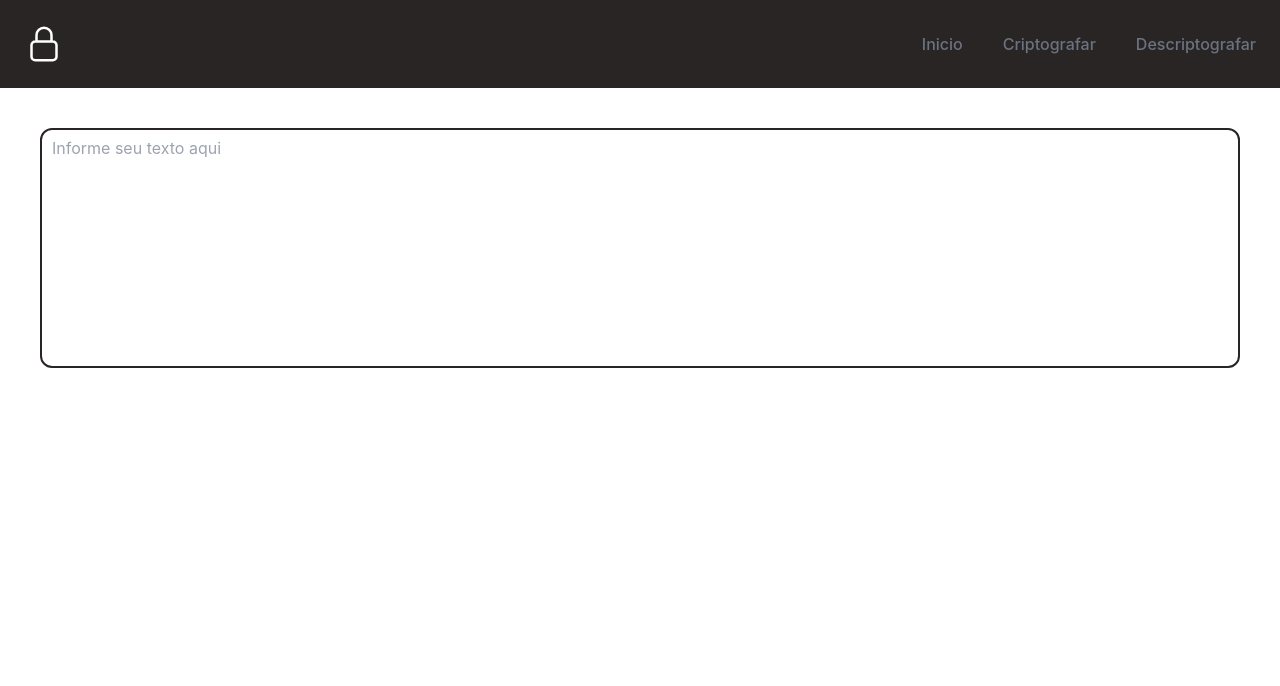
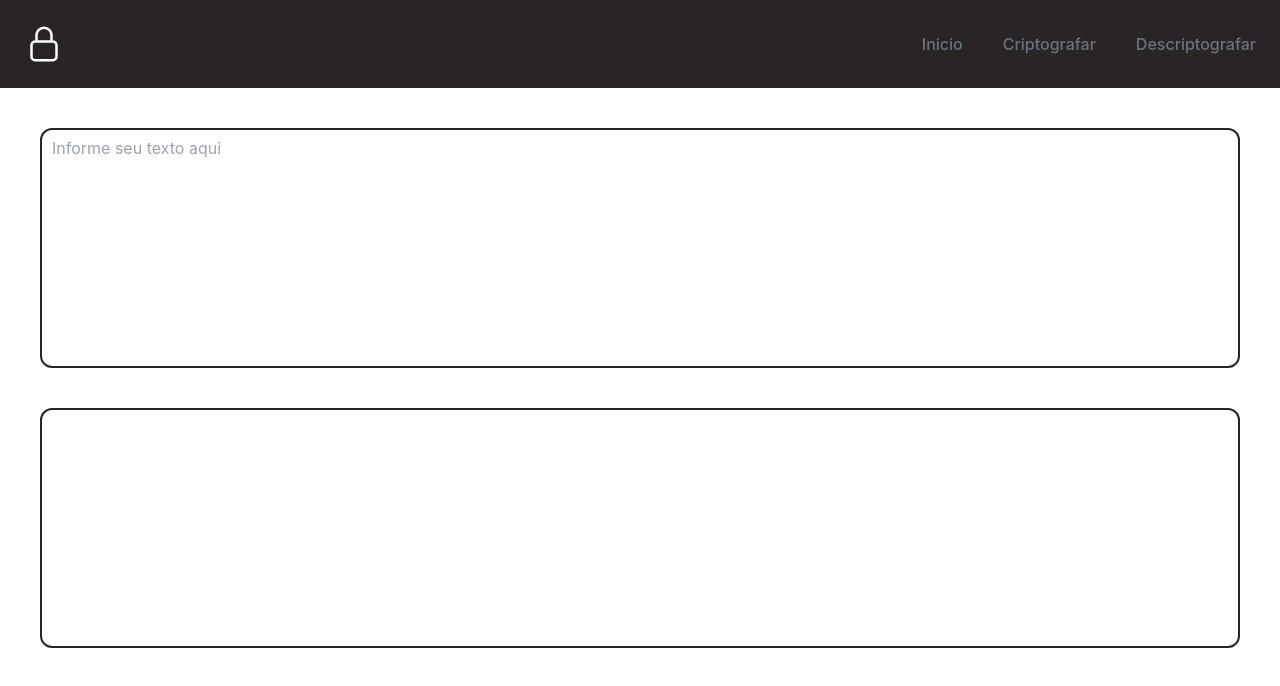
Before and after one commit to PedroLuisBrilhadori/application-RSAcryptography, a Next.js app: page /encrypt in a window 1280 px wide. Shown: the top 686 px of the page. Built offline with nearby package versions, Linux system fonts and the light colour scheme.

Commit message:
feat: add component ResultText

```diff
--- a/pages/encrypt.tsx
+++ b/pages/encrypt.tsx
@@ -1,13 +1,17 @@
 import React from 'react'
 import Header from '../components/Header'
+import ResultText from '../components/ResultText'
 import TextField from '../components/TextField'
 
 export default function Encrypt() {
+
   return (
     <>
       <Header />
       <section>
-        <TextField label='Informe seu texto aqui'/>
+        <TextField label='Informe seu texto aqui' />
+
+        <ResultText result='' id='textResult' />
       </section>
     </>
   )
```
